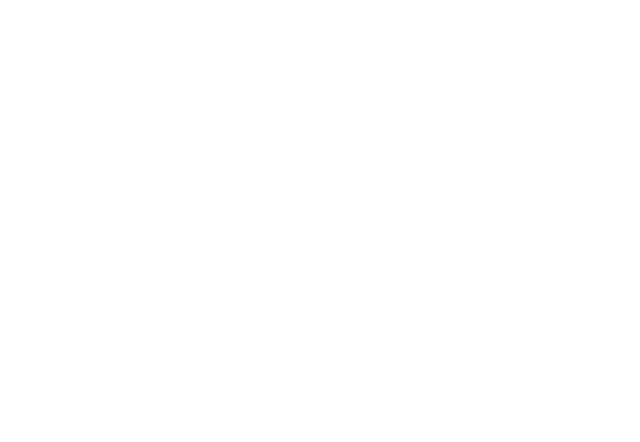
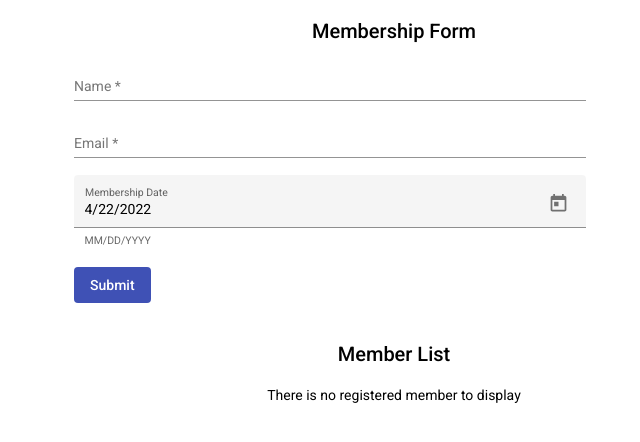
Before and after one commit to ayeayethet151198/angular-training, an Angular app: page /member/register in a window 1280 px wide. Before the commit this address led to /. Shown: the top 442 px of the page, without its empty margins (246-886 px from the left). Built offline with nearby package versions, Linux system fonts and the light colour scheme.

Commit message:
day11-assignment

```diff
--- /dev/null
+++ b/src/app/pages/assignment-day11/assignment-day11.component.html
@@ -0,0 +1,54 @@
+<div class="template-form-container">
+  <h2> Membership Form</h2>
+  <div class="my-form-container">
+    <form #myForm="ngForm" (ngSubmit)="submitForm(myForm)" class="my-form">
+      <mat-form-field>
+        <input matInput placeholder="Name" [(ngModel)]="formData.name" name="name" required>
+      </mat-form-field>
+      <mat-form-field>
+        <input matInput type="email" placeholder="Email" [(ngModel)]="formData.email" name="email" required>
+      </mat-form-field>
+
+      <mat-form-field appearance="fill">
+        <mat-label>Membership Date</mat-label>
+        <input matInput [matDatepicker]="picker1" [(ngModel)]="formData.doms" name="doms">
+        <mat-hint>MM/DD/YYYY</mat-hint>
+        <mat-datepicker-toggle matSuffix [for]="picker1"></mat-datepicker-toggle>
+        <mat-datepicker #picker1></mat-datepicker>
+      </mat-form-field>
+
+      <div class="submit-button">
+        <button mat-flat-button color="primary" type="submit">Submit</button>
+      </div>
+    </form>
+  </div>
+
+</div>
+
+<div *ngIf="validForm == ''; else showTable" class="invalidform">
+  <h2>Member List</h2>
+  <p>There is no registered member to display</p>
+</div>
+
+<ng-template #showTable>
+  <div class="validform">
+    <h2>Member List</h2>
+    <table border="1">
+      <tr>
+        <th>ID</th>
+        <th>Name</th>
+        <th>Email</th>
+        <th>Date</th>
+        <th>Action</th>
+
+      </tr>
+      <tr *ngFor="let users of validForm; let id=index">
+        <td>{{id}}</td>
+        <td>{{users.name}}</td>
+        <td>{{users.email}}</td>
+        <td>{{users.doms | date: 'dd/MM/yyyy' }}</td>
+        <td><button mat-flat-button color="primary" (click)="clear(id)">Delete</button></td>
+      </tr>
+    </table>
+  </div>
+</ng-template>
--- /dev/null
+++ b/src/app/pages/assignment-day11/assignment-day11.component.scss
@@ -0,0 +1,80 @@
+.template-form-container {
+  display: inline-block;
+  width: 100%;
+
+  h2,
+  p {
+    margin: 15px 0px;
+    text-align: center;
+  }
+
+  .my-form-container {
+    width: 50%;
+    margin: 0 auto;
+
+    .my-form {
+      display: inline-flex;
+      flex-direction: column;
+      width: 80%;
+
+      .submit-button {
+        margin: 20px 0px;
+      }
+    }
+  }
+}
+
+::ng-deep {
+  .mat-radio-button {
+    margin-left: 10px;
+  }
+
+  .mat-form-field-invalid .mat-radio-label-content {
+    color: #f44336;
+  }
+
+  .mat-form-field-invalid .mat-radio-outer-circle {
+    border-color: #f44336 !important;
+  }
+}
+
+.invalidform {
+
+  h2,
+  p {
+    margin: 15px 0px;
+    text-align: center;
+  }
+}
+
+.validform {
+  width: 50%;
+  margin: 0 auto;
+  margin-top: 30px;
+
+  h2 {
+    margin: 15px 0px;
+    text-align: center;
+  }
+
+  table {
+    width: 100%;
+    border-collapse: collapse;
+
+    tr {
+      th {
+        padding: 10px;
+        text-align: left;
+        border-bottom: 1px solid #DDD;
+
+      }
+
+      td {
+        padding: 10px;
+        text-align: left;
+        border-bottom: 1px solid #DDD;
+      }
+    }
+
+  }
+}
--- /dev/null
+++ b/src/app/pages/assignment-day11/assignment-day11.component.ts
@@ -0,0 +1,40 @@
+import { Component, OnInit, ViewChild} from '@angular/core';
+import { NgForm } from '@angular/forms';
+import {FormControl} from '@angular/forms';
+
+export interface Position {
+  id: string;
+  value: string;
+}
+@Component({
+  selector: 'app-assignment-day11',
+  templateUrl: './assignment-day11.component.html',
+  styleUrls: ['./assignment-day11.component.scss']
+})
+export class AssignmentDay11Component implements OnInit {
+
+  @ViewChild('myForm') public userForm!: NgForm;
+  validForm: any = [];
+  date = new FormControl(new Date());
+  formData = {
+    name: '',
+    email: '',
+    doms : this.date.value,
+  };
+  constructor() { }
+  ngOnInit(): void {
+
+  }
+  submitForm(form:NgForm) {
+    this.validForm.push(this.formData);
+    this.formData = {
+      name: '',
+      email: '',
+      doms : this.date.value,
+    };
+  }
+  clear(id:any) {
+    this.validForm.splice(id, 1);
+  }
+
+}
--- /dev/null
+++ b/src/app/pages/test-day11/test-day11.component.html
@@ -0,0 +1,28 @@
+<div class="template-form-container">
+  <h2> Template-Driven Form Example</h2>
+  <div class="my-form-container">
+    <form #myForm="ngForm" (ngSubmit)="submitForm()" class="my-form">
+      <mat-form-field>
+        <input matInput placeholder="Name" [(ngModel)]="formData.name" name="name" required>
+      </mat-form-field>
+      <mat-form-field>
+        <mat-label>Select Position</mat-label>
+        <mat-select [(ngModel)]="formData.position" name="position" required>
+          <mat-option [value]="">Choose</mat-option>
+          <mat-option *ngFor="let eachPosition of positionList" [value]="eachPosition.value">
+            {{eachPosition.value}}
+          </mat-option>
+        </mat-select>
+      </mat-form-field>
+      <div [ngClass]="{'mat-form-field-invalid':myForm.submitted && !formData.gender}">
+        <mat-radio-group [(ngModel)]="formData.gender" name="gender" required>
+          <mat-radio-button value="male">Male</mat-radio-button>
+          <mat-radio-button value="female">Female</mat-radio-button>
+        </mat-radio-group>
+      </div>
+      <div class="submit-button">
+        <button mat-flat-button color="primary" type="submit">Submit</button>
+      </div>
+    </form>
+  </div>
+</div>
--- /dev/null
+++ b/src/app/pages/test-day11/test-day11.component.scss
@@ -0,0 +1,31 @@
+.template-form-container {
+  width: 100%;
+  display: inline-block;
+  h2 {
+    text-align: center;
+    margin: 15px 0px;
+  }
+  .my-form-container {
+    width: 50%;
+    margin: 0 auto;
+    .my-form {
+      width: 80%;
+      display: inline-flex;
+      flex-direction: column;
+      .submit-button {
+        margin: 20px 0px;
+      }
+    }
+  }
+}
+::ng-deep {
+  .mat-radio-button {
+    margin-left: 10px;
+  }
+  .mat-form-field-invalid .mat-radio-label-content {
+    color: #f44336;
+  }
+  .mat-form-field-invalid .mat-radio-outer-circle {
+    border-color: #f44336 !important;
+  }
+}
--- /dev/null
+++ b/src/app/pages/test-day11/test-day11.component.ts
@@ -0,0 +1,35 @@
+import { Component, OnInit, ViewChild } from '@angular/core';
+import { NgForm } from '@angular/forms';
+import { MatSnackBar } from '@angular/material/snack-bar';
+export interface Position {
+  id: string;
+  value: string;
+}
+@Component({
+  selector: 'app-template-form-example',
+  templateUrl: './test-day11.component.html',
+  styleUrls: ['./test-day11.component.scss']
+})
+export class TestDay11Component implements OnInit {
+  @ViewChild('myForm') public userForm!: NgForm;
+  positionList: Position[] = [
+    { id: '1', value: 'Developer' },
+    { id: '2', value: 'Senior Programmer' },
+    { id: '3', value: 'Software Architect' }
+  ];
+  formData = {
+    name: '',
+    position: '',
+    gender: ''
+  };
+  constructor(private snackBar: MatSnackBar) { }
+  ngOnInit(): void {
+  }
+  submitForm() {
+    if (this.userForm.valid) {
+      this.snackBar.open(JSON.stringify(this.formData), '', { duration: 3000 });
+    } else {
+      this.snackBar.open('Please fill all fields', '', { duration: 2000 });
+    }
+  }
+}
```
Also changed, not shown: src/app/angular-material.module.ts (added, +18 -0 lines), src/app/app-routing.module.ts (+10 -0 lines), src/app/app.module.ts (+11 -5 lines), 2 other files (tests, documents, lock files or other folders).
